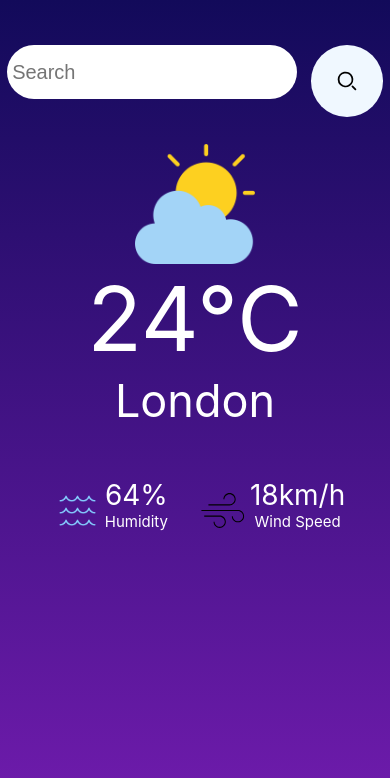
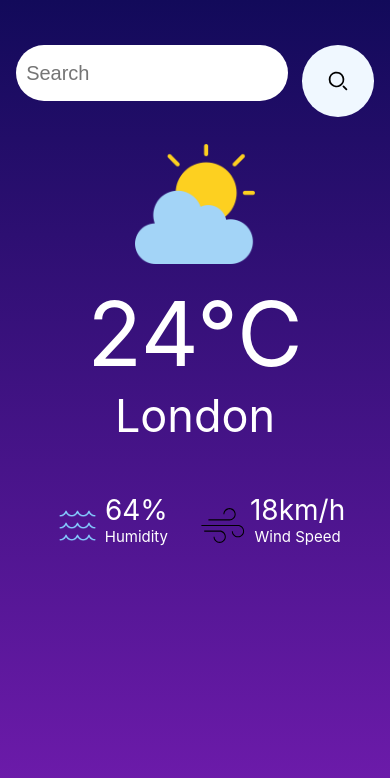
Before and after one commit to JayPachchigar0904/GeoWeather-Visuals, a React (Create React App) app: page / in a window 390 px wide. Shown: the top 778 px of the page. Built offline with nearby package versions, Linux system fonts and the light colour scheme.

Commit message:
changes2

```diff
--- a/src/Components/WeatherApp/WeatherApp.css
+++ b/src/Components/WeatherApp/WeatherApp.css
@@ -69,9 +69,10 @@
         margin-bottom: 5px;
     }
     @media(min-width:351px) and (max-width:865px) and (orientation:portrait){
-        padding:5px;
-        width:280px;
-        height:44px;
+        padding:10px;
+        width:252px;
+        height:36px;
+        margin-bottom: 10px;
     }
     @media (max-width:750px) and (orientation:landscape){
         width:285px;
@@ -84,6 +85,7 @@
     justify-content: center;
     @media(min-width:351px) and (max-width:865px) and (orientation:portrait){
         margin-top:7%;
+        margin-bottom: 15px;
     }
 }
 .weather-temp{
```
